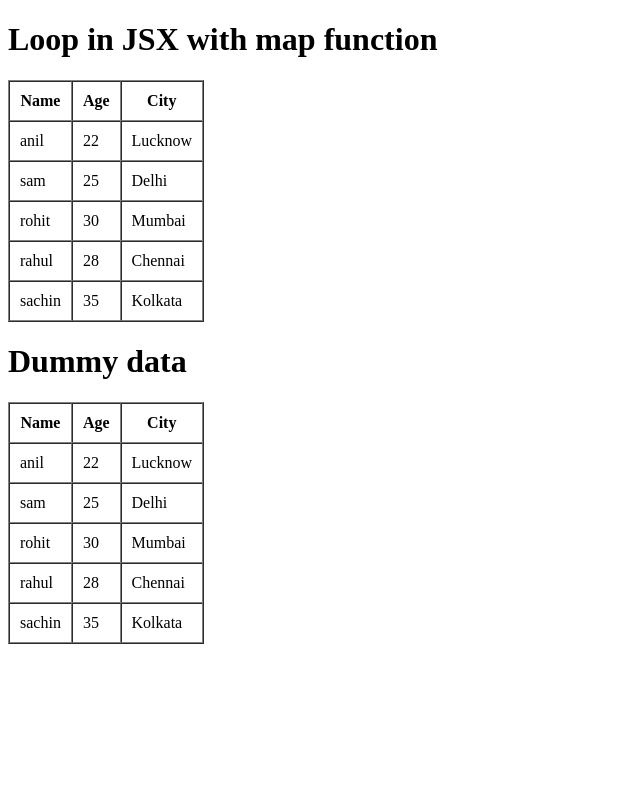
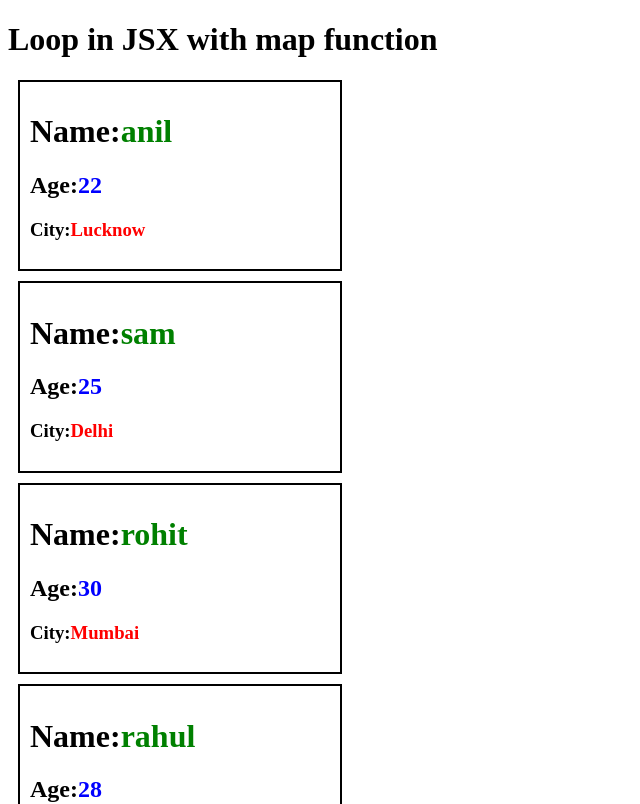
Before and after one commit to Raj226295/React_class, a React (Vite) app in the folder Desktop/Node/FSWD_6CEC/: page / in a window 1280 px wide. Shown: the top 804 px of the page, without its empty margins (0-640 px from the left). Built offline with nearby package versions, Linux system fonts and the light colour scheme.

Commit message:
updated project

```diff
--- a/Desktop/Node/FSWD_6CEC/src/App.jsx
+++ b/Desktop/Node/FSWD_6CEC/src/App.jsx
@@ -328,6 +328,87 @@
 
 // ==================14/01/26 Room_pre8=========================
 
+// function App() {
+
+//   const userData = [
+//     { name: 'anil', age: 22, city: "Lucknow" },
+//     { name: "sam", age: 25, city: "Delhi" },
+//     { name: "rohit", age: 30, city: "Mumbai" },
+//     { name: "rahul", age: 28, city: "Chennai" },
+//     { name: "sachin", age: 35, city: "Kolkata" }
+//   ];
+
+//   return (
+//     <div>
+//       <h1>Loop in JSX with map function</h1>
+
+//       <table border="1" cellPadding={10} cellSpacing={0}>
+//         <thead>
+//           <tr>
+//             <th>Name</th>
+//             <th>Age</th>
+//             <th>City</th>
+//           </tr>
+//         </thead>
+
+//         <tbody>
+//           {userData.map((user, index) => (
+//             <tr key={index}>
+//               <td>{user.name}</td>
+//               <td>{user.age}</td>
+//               <td>{user.city}</td>
+//             </tr>
+//           ))}
+//         </tbody>
+//       </table>
+
+//       <h1>Dummy data</h1>
+
+//       <table border="1" cellPadding={10} cellSpacing={0}>
+//         <thead>
+//           <tr>
+//             <th>Name</th>
+//             <th>Age</th>
+//             <th>City</th>
+//           </tr>
+//         </thead>
+
+//         <tbody>
+//           <tr>
+//             <td>anil</td>
+//             <td>22</td>
+//             <td>Lucknow</td>
+//           </tr>
+//           <tr>
+//             <td>sam</td>
+//             <td>25</td>
+//             <td>Delhi</td>
+//           </tr>
+//           <tr>
+//             <td>rohit</td>
+//             <td>30</td>
+//             <td>Mumbai</td>
+//           </tr>
+//           <tr>
+//             <td>rahul</td>
+//             <td>28</td>
+//             <td>Chennai</td>
+//           </tr>
+//           <tr>
+//             <td>sachin</td>
+//             <td>35</td>
+//             <td>Kolkata</td>
+//           </tr>
+//         </tbody>
+//       </table>
+
+//     </div>
+//   );
+// }
+
+// export default App;
+// ======================Resuse cpmponents in loop======room_pre9=====14/01/26====
+import User from "./room_pre8/user.jsx";
 function App() {
 
   const userData = [
@@ -341,66 +422,11 @@ function App() {
   return (
     <div>
       <h1>Loop in JSX with map function</h1>
+      {
+        userData.map((user,index)=>(
+         <div key ={index}><User user={user}/></div>
+      ))}
 
-      <table border="1" cellPadding={10} cellSpacing={0}>
-        <thead>
-          <tr>
-            <th>Name</th>
-            <th>Age</th>
-            <th>City</th>
-          </tr>
-        </thead>
-
-        <tbody>
-          {userData.map((user, index) => (
-            <tr key={index}>
-              <td>{user.name}</td>
-              <td>{user.age}</td>
-              <td>{user.city}</td>
-            </tr>
-          ))}
-        </tbody>
-      </table>
-
-      <h1>Dummy data</h1>
-
-      <table border="1" cellPadding={10} cellSpacing={0}>
-        <thead>
-          <tr>
-            <th>Name</th>
-            <th>Age</th>
-            <th>City</th>
-          </tr>
-        </thead>
-
-        <tbody>
-          <tr>
-            <td>anil</td>
-            <td>22</td>
-            <td>Lucknow</td>
-          </tr>
-          <tr>
-            <td>sam</td>
-            <td>25</td>
-            <td>Delhi</td>
-          </tr>
-          <tr>
-            <td>rohit</td>
-            <td>30</td>
-            <td>Mumbai</td>
-          </tr>
-          <tr>
-            <td>rahul</td>
-            <td>28</td>
-            <td>Chennai</td>
-          </tr>
-          <tr>
-            <td>sachin</td>
-            <td>35</td>
-            <td>Kolkata</td>
-          </tr>
-        </tbody>
-      </table>
 
     </div>
   );
--- /dev/null
+++ b/Desktop/Node/FSWD_6CEC/src/room_pre8/User.jsx
@@ -0,0 +1,10 @@
+const User = ({user}) => {
+    return (
+        <div style={{border:'2px solid black', width:'300px', margin:'10px', padding:'10px'}}>
+            <h1>Name:<span style={{color:'green'}}>{user.name}</span></h1>
+            <h2>Age:<span style={{color:'blue'}}>{user.age}</span></h2>
+            <h3>City:<span style={{color:'red'}}>{user.city}</span></h3>
+        </div>
+    )
+}
+export default User;
```
Also changed, not shown: Desktop/Node/FSWD_6CEC/src/User.jsx (added, +8 -0 lines).
